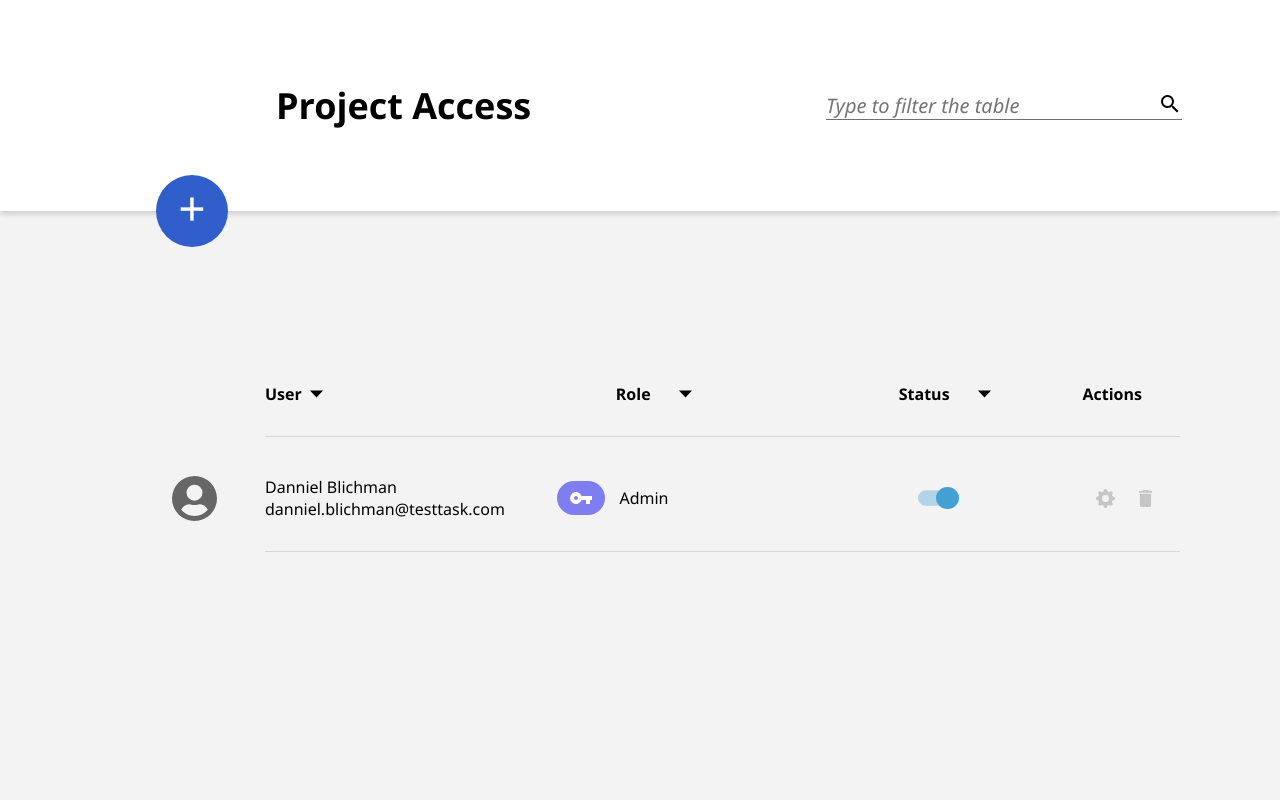
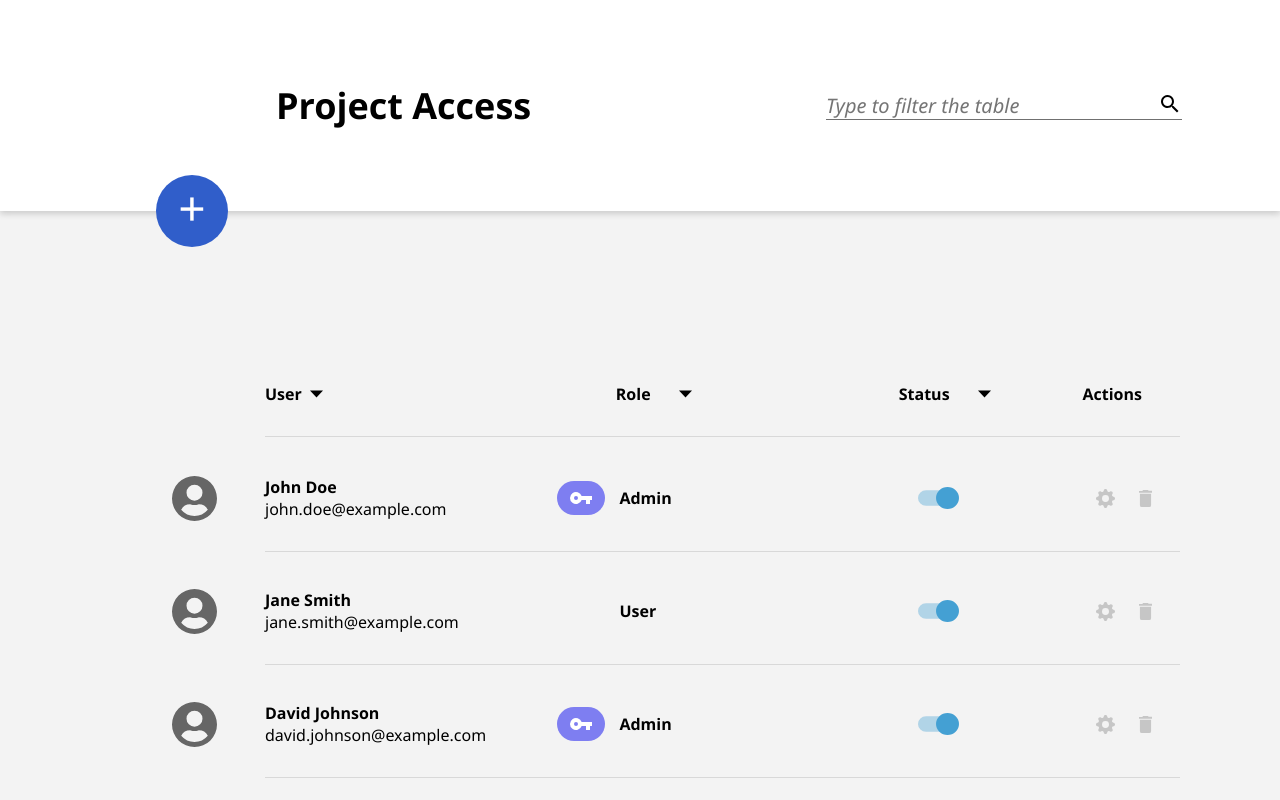
Before and after one commit to asdwastaken/Users-List-React-App, a React (Create React App) app in the folder app/: page / in a window 1280 px wide. Shown: the top 800 px of the page. Built offline with nearby package versions, Linux system fonts and the light colour scheme.

Commit message:
added toggleStatus function, sorted users by id, modified key icon display based on role and status

```diff
--- a/app/public/users.json
+++ b/app/public/users.json
@@ -4,139 +4,159 @@
         "first_name": "John",
         "last_name": "Doe",
         "email": "john.doe@example.com",
-        "role": "admin"
+        "role": "Admin",
+        "status": true
     },
     {
         "id": 2,
         "first_name": "Jane",
         "last_name": "Smith",
         "email": "jane.smith@example.com",
-        "role": "user"
+        "role": "User",
+        "status": true
     },
     {
         "id": 3,
         "first_name": "David",
         "last_name": "Johnson",
         "email": "david.johnson@example.com",
-        "role": "admin"
+        "role": "Admin",
+        "status": true
     },
     {
         "id": 4,
         "first_name": "Emily",
         "last_name": "Williams",
         "email": "emily.williams@example.com",
-        "role": "user"
+        "role": "User",
+        "status": true
     },
     {
         "id": 5,
         "first_name": "Michael",
         "last_name": "Brown",
         "email": "michael.brown@example.com",
-        "role": "admin"
+        "role": "Admin",
+        "status": true
     },
     {
         "id": 6,
         "first_name": "Olivia",
         "last_name": "Davis",
         "email": "olivia.davis@example.com",
-        "role": "user"
+        "role": "User",
+        "status": true
     },
     {
         "id": 7,
         "first_name": "William",
         "last_name": "Jones",
         "email": "william.jones@example.com",
-        "role": "admin"
+        "role": "Admin",
+        "status": false
     },
     {
         "id": 8,
         "first_name": "Ava",
         "last_name": "Miller",
         "email": "ava.miller@example.com",
-        "role": "user"
+        "role": "User",
+        "status": false
     },
     {
         "id": 9,
         "first_name": "James",
         "last_name": "Wilson",
         "email": "james.wilson@example.com",
-        "role": "admin"
+        "role": "Admin",
+        "status": false
     },
     {
         "id": 10,
         "first_name": "Sophia",
         "last_name": "Moore",
         "email": "sophia.moore@example.com",
-        "role": "user"
+        "role": "User",
+        "status": false
     },
     {
         "id": 11,
         "first_name": "Benjamin",
         "last_name": "Taylor",
         "email": "benjamin.taylor@example.com",
-        "role": "admin"
+        "role": "Admin",
+        "status": false
     },
     {
         "id": 12,
         "first_name": "Mia",
         "last_name": "Anderson",
         "email": "mia.anderson@example.com",
-        "role": "user"
+        "role": "User",
+        "status": false
     },
     {
         "id": 13,
         "first_name": "Joseph",
         "last_name": "Harris",
         "email": "joseph.harris@example.com",
-        "role": "admin"
+        "role": "Admin",
+        "status": false
     },
     {
         "id": 14,
         "first_name": "Charlotte",
         "last_name": "Martin",
         "email": "charlotte.martin@example.com",
-        "role": "user"
+        "role": "User",
+        "status": false
     },
     {
         "id": 15,
         "first_name": "Daniel",
         "last_name": "Clark",
         "email": "daniel.clark@example.com",
-        "role": "admin"
+        "role": "Admin",
+        "status": false
     },
     {
         "id": 16,
         "first_name": "Ella",
         "last_name": "Lewis",
         "email": "ella.lewis@example.com",
-        "role": "user"
+        "role": "User",
+        "status": false
     },
     {
         "id": 17,
         "first_name": "Matthew",
         "last_name": "Walker",
         "email": "matthew.walker@example.com",
-        "role": "admin"
+        "role": "Admin",
+        "status": true
     },
     {
         "id": 18,
         "first_name": "Amelia",
         "last_name": "Hall",
         "email": "amelia.hall@example.com",
-        "role": "user"
+        "role": "User",
+        "status": true
     },
     {
         "id": 19,
         "first_name": "Andrew",
         "last_name": "Young",
         "email": "andrew.young@example.com",
-        "role": "admin"
+        "role": "Admin",
+        "status": true
     },
     {
         "id": 20,
         "first_name": "Sophie",
         "last_name": "Scott",
         "email": "sophie.scott@example.com",
-        "role": "user"
+        "role": "User",
+        "status": true
     }
 ]
--- a/app/src/components/Home/Home.js
+++ b/app/src/components/Home/Home.js
@@ -1,12 +1,13 @@
 import './home.css';
 import { Link } from 'react-router-dom';
-import { getAll } from '../../services/userService';
+import { getAll, getOne } from '../../services/userService';
 import { useEffect, useState } from 'react';
 import dropdownIcon from '../../content/images/dropdown-icon.svg';
 import userIconActive from '../../content/images/table-user-icon-active.svg';
 import statusToggleActive from '../../content/images/status-toggle-active.svg';
 import statusToggleDisabled from '../../content/images/status-toggle-disabled.svg';
 import keyIconActive from '../../content/images/key-icon-active.svg';
+import keyIconDisabled from '../../content/images/key-icon-disabled.svg';
 import binIcon from '../../content/images/bin-icon.svg';
 import settingsIcon from '../../content/images/settings-icon.svg';
 
@@ -17,9 +18,27 @@ export default function Home() {
 
     const [users, setUsers] = useState([]);
 
+    const toggleStatus = (userId) => {
+        const user = getOne(userId, users)[0];
+
+        const updatedUser = {
+            ...user,
+            status: !user.status,
+        }
+
+        setUsers(state => {
+            const updatedState = state.filter(x => x.id !== userId);
+            return [...updatedState, updatedUser]
+        })
+
+    }
+
+
     useEffect(() => {
         getAll()
-            .then(result => setUsers(result))
+            .then(result => {
+                setUsers(result)
+            })
     }, [])
 
     return (
@@ -54,39 +73,58 @@ export default function Home() {
 
 
                     <tbody>
-                        <tr className="row">
+                        {users.sort((a, b) => a.id - b.id).map(user => {
+                            return (
+                                <tr className={user.status ? "row" : "row disabled"} key={user.id}>
                                     <td className="table-user-icon">
-                                <img src={userIconActive}  />
+                                        <img src={userIconActive} />
                                     </td>
                                     <td id="user-info">
                                         <div className="table-name">
-                                    Danniel Blichman
+                                            {`${user.first_name} ${user.last_name}`}
                                         </div>
                                         <div className="table-email">
-                                    danniel.blichman@testtask.com
+                                            {user.email}
                                         </div>
                                     </td>
                                     <td id="user-role">
+                                        {user.role == 'Admin' && user.status
+                                            ?
                                             <img src={keyIconActive} className="key-icon-active" />
+                                            :
+                                            null
+                                        }
+
+                                        {user.role == 'Admin' && user.status === false
+                                            ?
+                                            <img src={keyIconDisabled} className="key-icon-disabled" />
+                                            :
+                                            null
+                                        }
+
                                         <div className="table-role">
-                                    Admin
+                                            {user.role}
                                         </div>
                                     </td>
                                     <td id="user-status">
-                                <img src={statusToggleActive} className="status-toggle-icon-active" />
-
+                                        {user.status
+                                            ?
+                                            <img src={statusToggleActive} className="status-toggle-icon" onClick={() => toggleStatus(user.id)} />
+                                            :
+                                            <img src={statusToggleDisabled} className="status-toggle-icon" onClick={() => toggleStatus(user.id)} />
+                                        }
                                     </td>
                                     <td id="user-actions">
                                         <img src={settingsIcon} className="settings-icon" />
                                         <img src={binIcon} className="bin-icon" />
-
                                     </td>
-
                                 </tr>
-
+                            )
+                        })}
                     </tbody>
                 </table>
             </div>
+            <span>Records on page {users.length}</span>
         </div>
     )
 }
--- a/app/src/components/Home/home.css
+++ b/app/src/components/Home/home.css
@@ -54,6 +54,7 @@
   display: flex;
   align-items: center;
   font-size: 0.8em;
+  font-weight: 600;
 }
 .home-table .row #user-heading,
 .home-table .row #user-info {
@@ -90,6 +91,9 @@
   margin-right: 28px;
   width: 10%;
 }
+.home-table .row .table-email {
+  font-weight: 300;
+}
 
 .table-user-icon {
   position: absolute;
@@ -108,4 +112,18 @@
   padding: 5px 12px;
   left: -62px;
   position: absolute;
+}
+
+.key-icon-disabled {
+  padding: 5px 12px;
+  left: -62px;
+  position: absolute;
+}
+
+.disabled {
+  opacity: 35%;
+}
+
+.status-toggle-icon {
+  cursor: pointer;
 }/*# sourceMappingURL=home.css.map */
--- a/app/src/components/Home/home.scss
+++ b/app/src/components/Home/home.scss
@@ -49,6 +49,7 @@
 
     #table-headings {
 
+
         th {
             display: flex;
         }
@@ -67,6 +68,7 @@
         display: flex;
         align-items: center;
         font-size: 0.8em;
+        font-weight: 600;
 
         #user-heading,
         #user-info {
@@ -115,7 +117,9 @@
             width: 10%;
         }
 
-
+        .table-email {
+            font-weight: 300;
+        }
 
     }
 
@@ -141,3 +145,18 @@
     left: -62px;
     position: absolute;
 }
+
+.key-icon-disabled {
+    padding: 5px 12px;
+    left: -62px;
+    position: absolute;
+}
+
+
+.disabled {
+    opacity: 35%;
+}
+
+.status-toggle-icon{
+    cursor: pointer;
+}
--- a/app/src/services/userService.js
+++ b/app/src/services/userService.js
@@ -10,3 +10,7 @@ export const getAll = () => {
             console.log(error);
         })
 }
+
+export const getOne = (userId, users) => {
+    return users.filter(x => x.id === userId);
+}
```
Also changed, not shown: 1 other file (tests, documents, lock files or other folders). Lines whose indentation alone changed are shown as unchanged.
